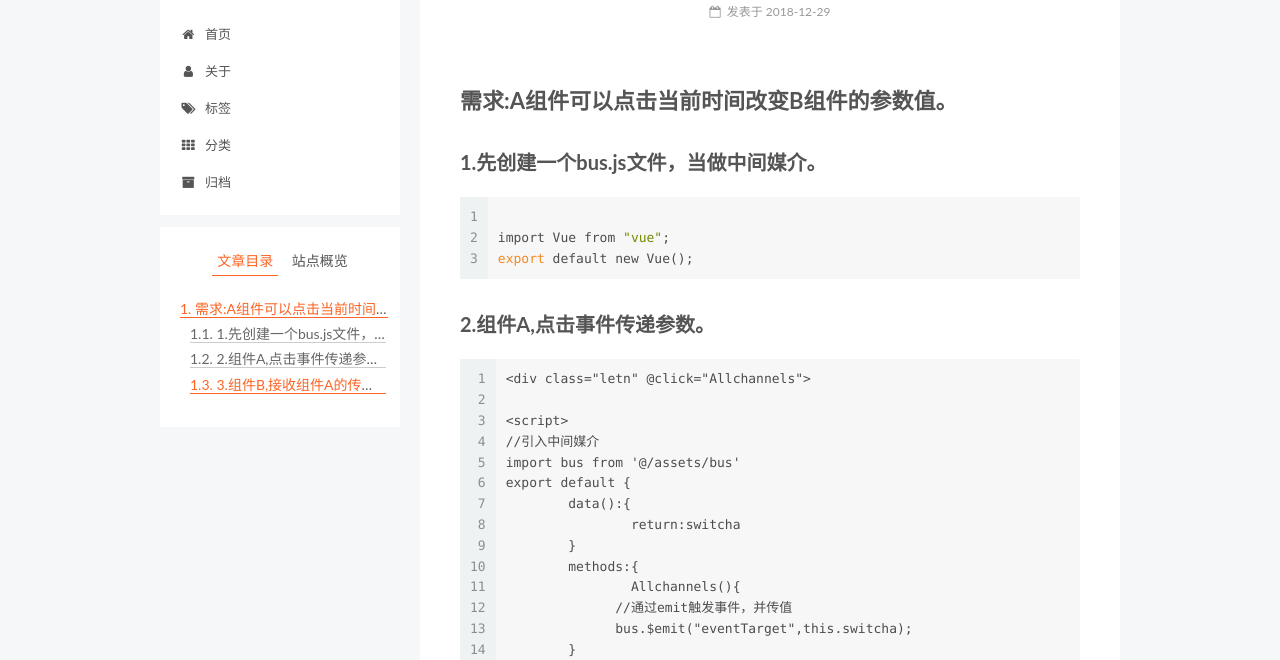
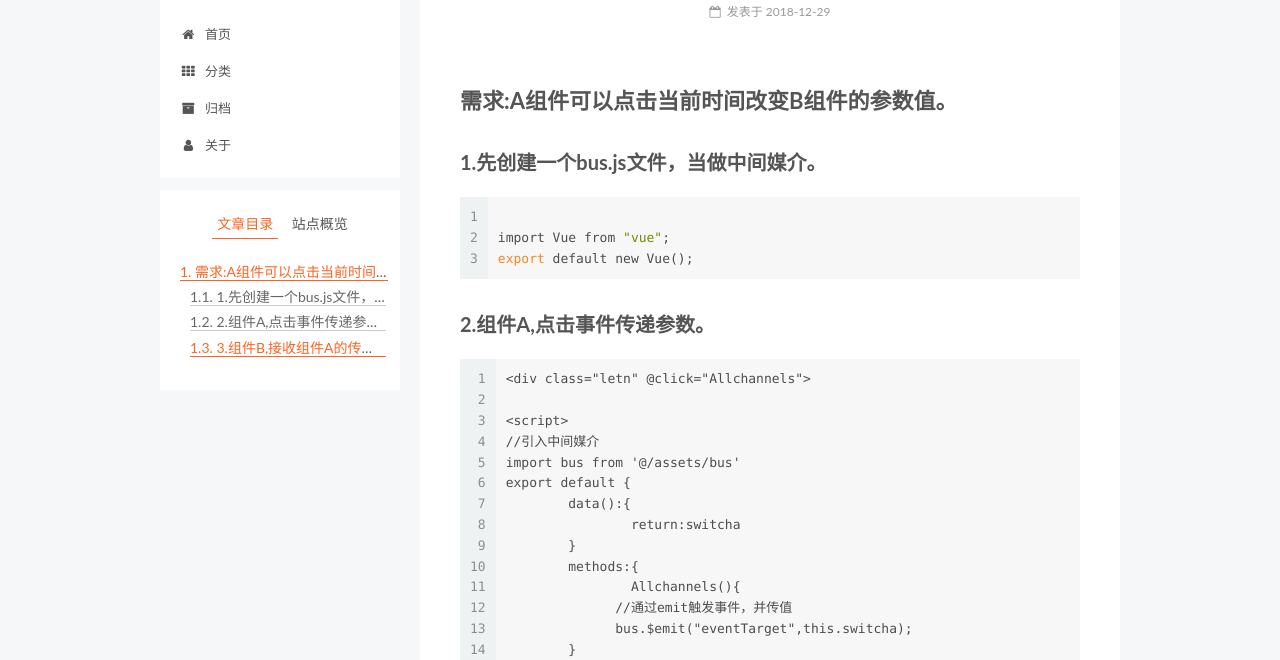
Before and after one commit to ChengNanbei64123/ChengNanbei64123, a plain HTML site: page 2018/12/29/Vue/index.html in a window 1280 px wide. Shown: the part 119-779 px from the top of the page. Drawn offline with Linux system fonts and the light colour scheme.

Commit message:
Site updated: 2018-12-29 15:41:30

```diff
--- a/2018/12/29/Vue/index.html
+++ b/2018/12/29/Vue/index.html
@@ -190,26 +190,6 @@
         </li>
 
 
-        <li class="menu-item menu-item-about">
-          <a href="/about/" rel="section">
-
-              <i class="menu-item-icon fa fa-fw fa-user"></i> <br>
-
-            关于
-          </a>
-        </li>
-
-
-        <li class="menu-item menu-item-tags">
-          <a href="/tags/" rel="section">
-
-              <i class="menu-item-icon fa fa-fw fa-tags"></i> <br>
-
-            标签
-          </a>
-        </li>
-
-
         <li class="menu-item menu-item-categories">
           <a href="/categories/" rel="section">
 
@@ -226,6 +206,16 @@
               <i class="menu-item-icon fa fa-fw fa-archive"></i> <br>
 
             归档
+          </a>
+        </li>
+
+
+        <li class="menu-item menu-item-about">
+          <a href="/about/" rel="section">
+
+              <i class="menu-item-icon fa fa-fw fa-user"></i> <br>
+
+            关于
           </a>
         </li>
 
--- a/css/main.css
+++ b/css/main.css
@@ -1823,7 +1823,7 @@ pre .javascript .function {
   width: 4px;
   height: 4px;
   border-radius: 50%;
-  background: #825245;
+  background: #e590e3;
 }
 .links-of-blogroll {
   font-size: 13px;
```
Also changed, not shown: 2018/12/29/hello-world/index.html (+10 -20 lines), archives/2018/12/index.html (+10 -20 lines), archives/2018/index.html (+10 -20 lines), archives/index.html (+10 -20 lines), index.html (+10 -20 lines).
